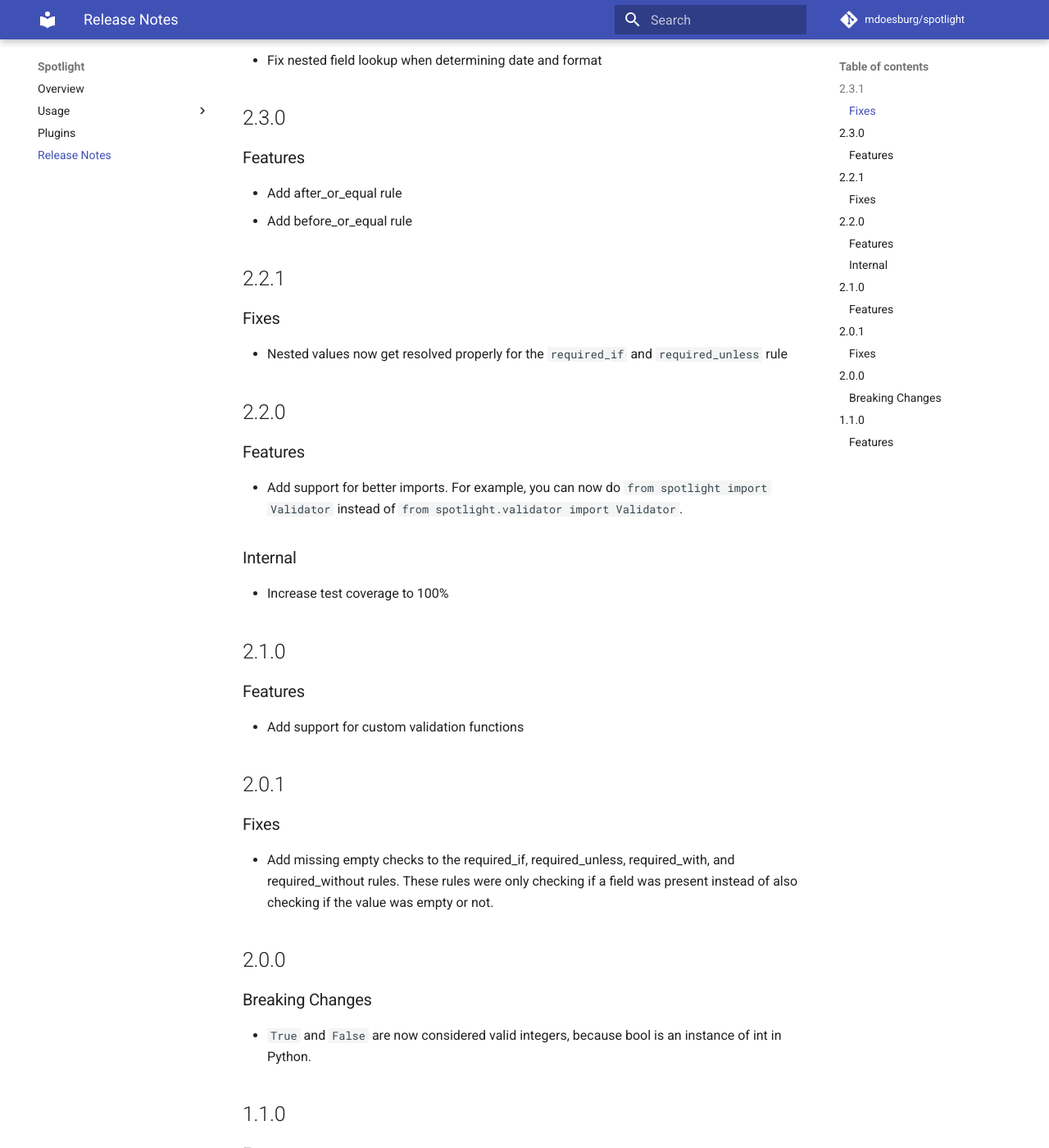
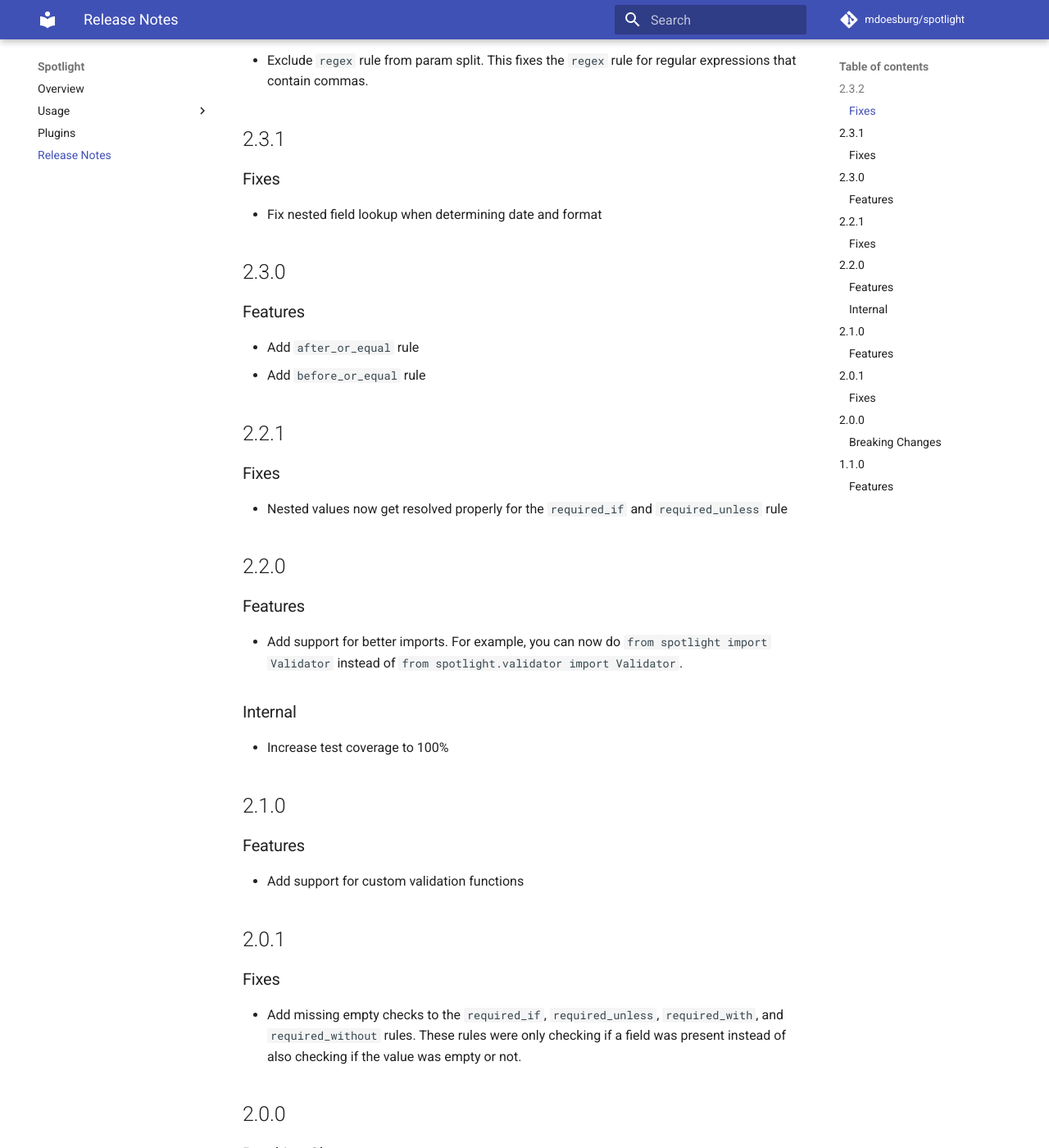
Before and after one commit to mdoesburg/spotlight, an MkDocs documentation site: the page built from docs/release_notes.md, in a window 1280 px wide and 1400 px high, scrolled down 216 px. Shown: the whole window at 82% size. Built offline with MkDocs 1.6.1 and Material for MkDocs 9.7.7, drawn with Linux system fonts in a browser that asks for light colours; comment, search, counter and statistics services are not loaded; some of the changed text lies outside the part shown.

Commit message:
Release version 2.3.2

```diff
--- a/docs/release_notes.md
+++ b/docs/release_notes.md
@@ -1,4 +1,8 @@
 # Release Notes
+
+## 2.3.2
+### Fixes
+- Exclude `regex` rule from param split. This fixes the `regex` rule for regular expressions that contain commas.
 
 ## 2.3.1
 ### Fixes
@@ -6,8 +10,8 @@
 
 ## 2.3.0
 ### Features
-- Add after_or_equal rule
-- Add before_or_equal rule
+- Add `after_or_equal` rule
+- Add `before_or_equal` rule
 
 ## 2.2.1
 ### Fixes
@@ -26,7 +30,7 @@
 
 ## 2.0.1
 ### Fixes
-- Add missing empty checks to the required_if, required_unless, required_with, and required_without rules. These rules were only checking if a field was present instead of also checking if the value was empty or not.
+- Add missing empty checks to the `required_if`, `required_unless`, `required_with`, and `required_without` rules. These rules were only checking if a field was present instead of also checking if the value was empty or not.
 
 ## 2.0.0
 ### Breaking Changes
@@ -34,5 +38,5 @@
 
 ## 1.1.0
 ### Features
-- Add regex rule
-- Add decimal support to size rule
+- Add `regex` rule
+- Add decimal support to `size` rule
--- a/src/spotlight/__init__.py
+++ b/src/spotlight/__init__.py
@@ -1,6 +1,6 @@
 """Data validation for Python, inspired by the Laravel framework."""
 
-__version__ = "2.3.1"
+__version__ = "2.3.2"
 
 from .validator import Validator, Data, Rules, ValidationFunction
 from .rules import Rule
```
